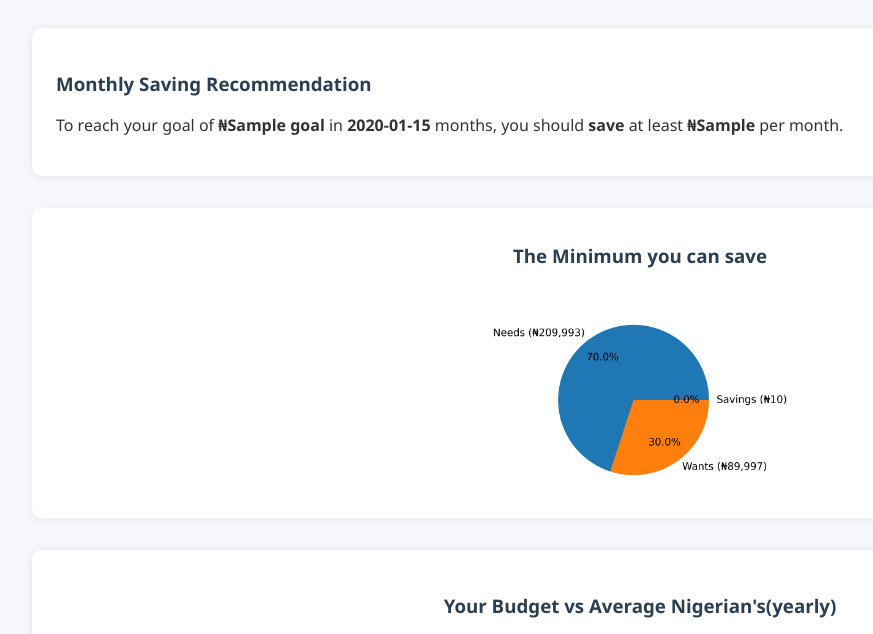
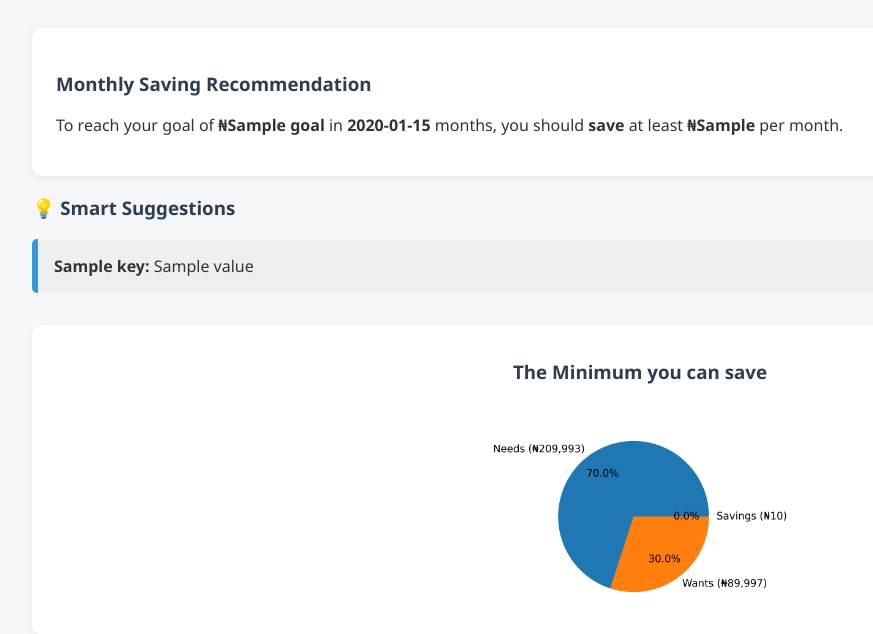
Before and after one commit to OkekeKachi/Personal-Finance-Expert-System, a Flask app: template templates/result.html in a window 1280 px wide. Shown: the part 373-1007 px from the top of the page, without its empty margins (0-873 px from the left). Run offline with Flask 3, Linux system fonts and the light colour scheme; the template is opened without the code that fills it: most values are stand-ins (such as "Sample title", 1, 10 or a date in 2020).

Commit message:
added smart suggestions to the result page and improved budget logic

```diff
--- a/app.py
+++ b/app.py
@@ -1,5 +1,6 @@
 from flask import Flask, render_template, request
 from helpers import load_data, create_default_pie_chart, create_recommended_pie_chart, create_comparison_bar_chart
+from utils.suggestions import generate_suggestions
 
 app = Flask(__name__)
 
@@ -55,6 +56,9 @@ def result():
         'Savings': round(savings, 2)
     }
 
+    # Generate smart suggestions
+    suggestions = generate_suggestions(income, budget)
+
     if monthly_saving_needed > income * 0.2:
     # # Stick with 50/30/20
     #     budget = {
@@ -96,7 +100,8 @@ def result():
         dataset_income=dataset_income,
         dataset_expense=dataset_expense,
         average_saving=average_saving,
-        chart='static/pie.png'
+        chart='static/pie.png',
+        suggestions=suggestions
     )
 
 
--- a/templates/result.html
+++ b/templates/result.html
@@ -42,6 +42,18 @@
             you should <strong>save</strong> at least <strong>₦{{ monthly_saving_needed }}</strong> per month.</p>
     </div>
 
+    {% if suggestions %}
+    <div class="suggestions">
+        <h3>💡 Smart Suggestions</h3>
+        <ul>
+            {% for key, value in suggestions.items() %}
+            <li><strong>{{ key }}:</strong> {{ value }}</li>
+            {% endfor %}
+        </ul>
+    </div>
+    {% endif %}
+
+
     <div class="chart-section">
         {% if monthly_saving_needed < ruleBasedBudget['Savings'] %} <div class="chart-box">
             <h3>Your Saving strategy {{ (ruleBasedBudget['Needs'] / income * 100) | int }}/{{ (ruleBasedBudget['Wants']
```
Also changed, not shown: static/suggestions.py (added, +24 -0 lines).
